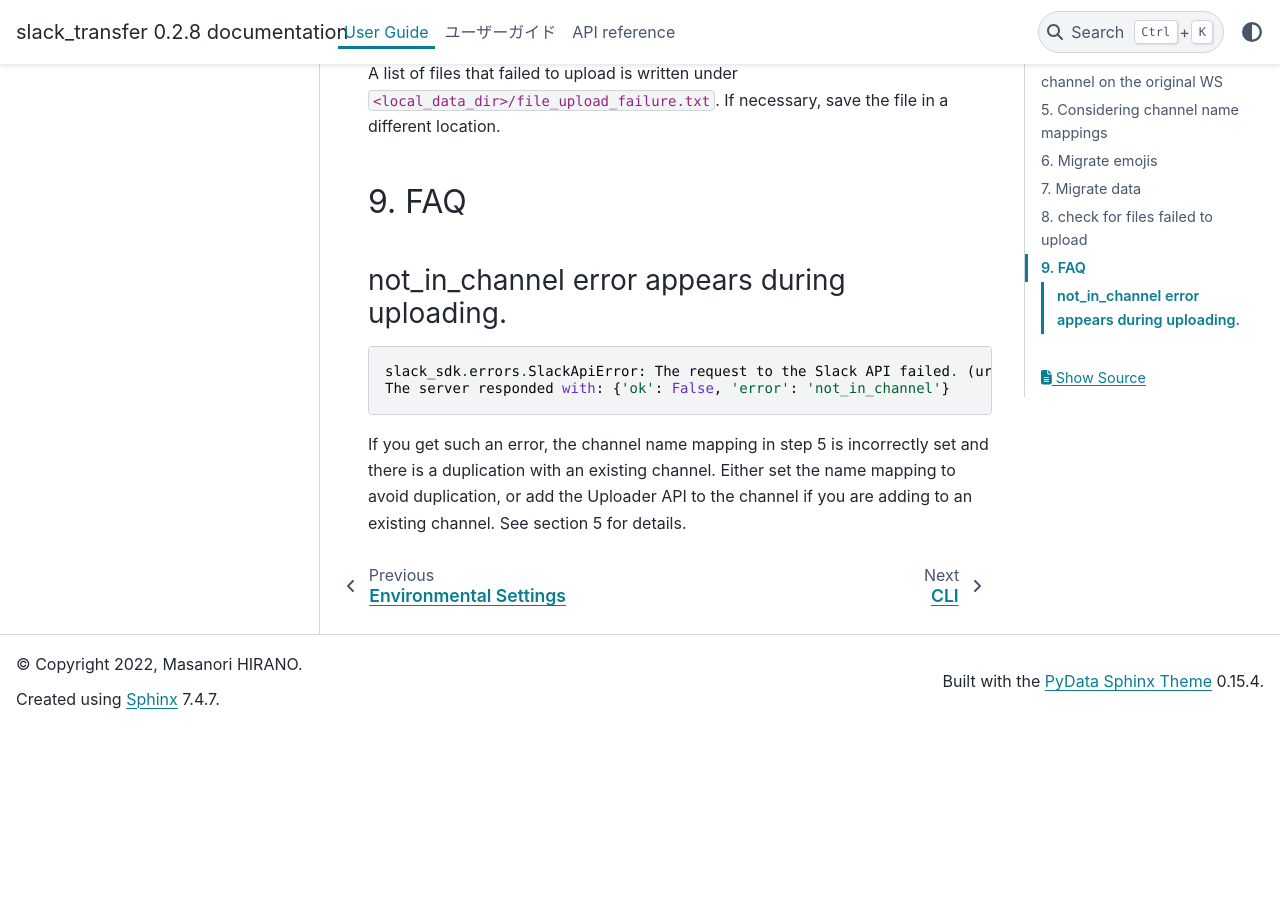
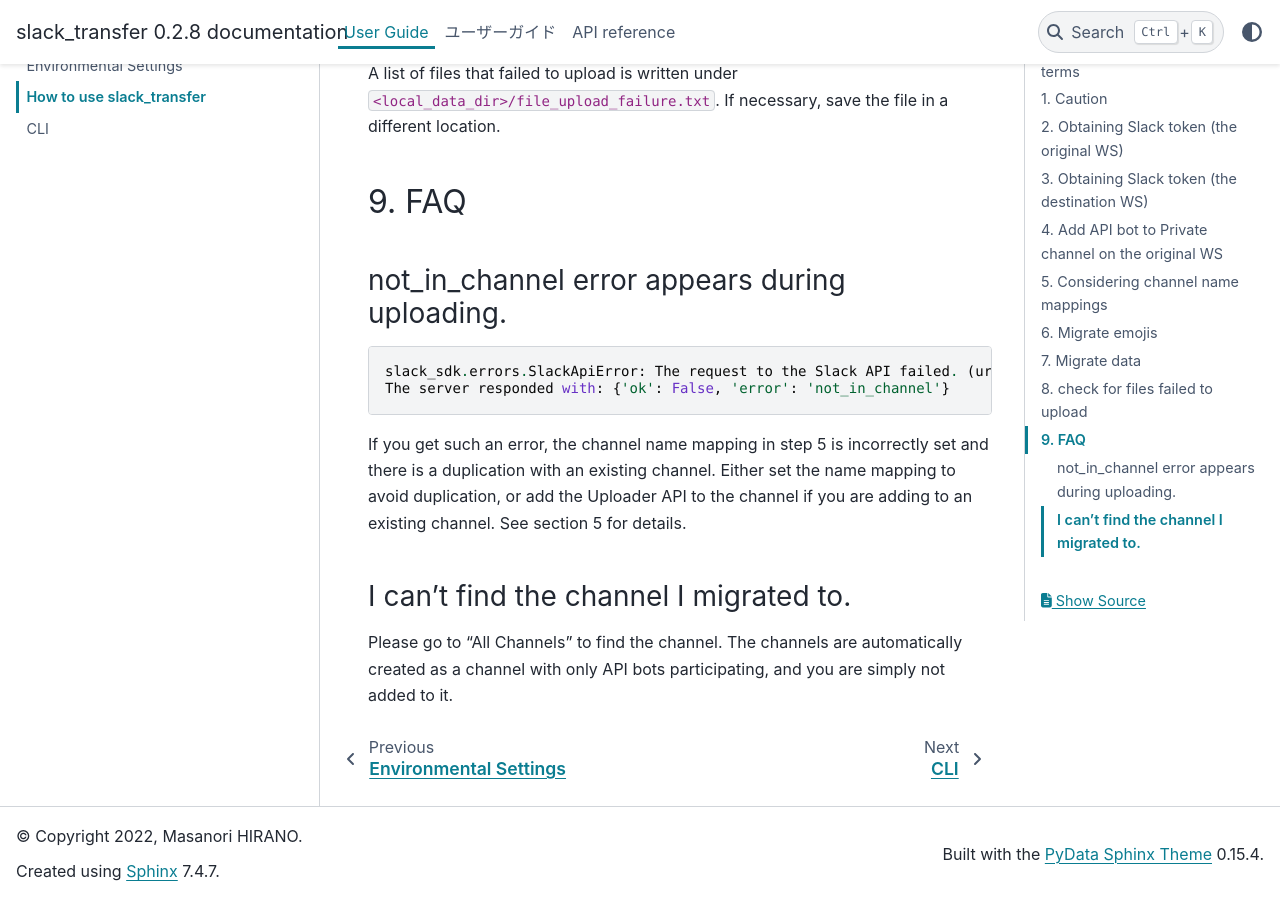
Before and after one commit to masanorihirano/slack_transfer, a Sphinx documentation site: the page built from docs/source/user_guide/run.rst, in a window 1280 px wide and 900 px high, scrolled down 22304 px. Built offline with Sphinx 7.4.7 and the PyData theme 0.15.4, drawn with Linux system fonts in a browser that asks for light colours; before the commit the page ends 23032 px from its top, so only the background shows below that.

Commit message:
added find channel faq

```diff
--- a/docs/source/user_guide/run.rst
+++ b/docs/source/user_guide/run.rst
@@ -528,3 +528,8 @@
 If you get such an error, the channel name mapping in step 5 is incorrectly set and there is a duplication with an existing channel.
 Either set the name mapping to avoid duplication, or add the Uploader API to the channel if you are adding to an existing channel.
 See section 5 for details.
+
+I can't find the channel I migrated to.
+~~~~~~~~~~~~~~~~~~~~~
+Please go to "All Channels" to find the channel.
+The channels are automatically created as a channel with only API bots participating, and you are simply not added to it.
--- a/docs/source/user_guide/run_ja.rst
+++ b/docs/source/user_guide/run_ja.rst
@@ -529,3 +529,7 @@
 このようなエラーが出る場合は，5のステップでのチャンネル名のマッピングの設定が不適切で，既存のチャンネルとの重複があります．
 重複を回避するようにname mappingを設定するか，既存のチャンネルに追加を行う場合には，Uploader APIをチャンネルに追加する必要があります．
 詳しくは5のセクションを確認してください．
+
+移行したチャンネルが見つからない
+~~~~~~~~~~~~~~~~~~~~~
+API botのみが参加しているチャンネルとして自動生成されており，自分が追加されていないだけですので，「すべてのチャンネル」からチャンネルを見つけてください．
```
